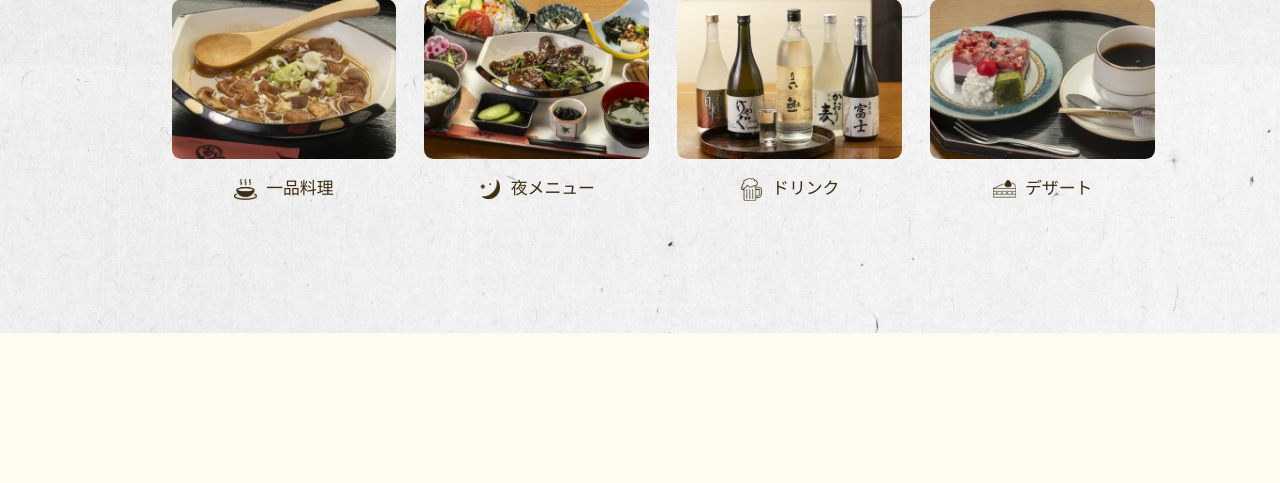
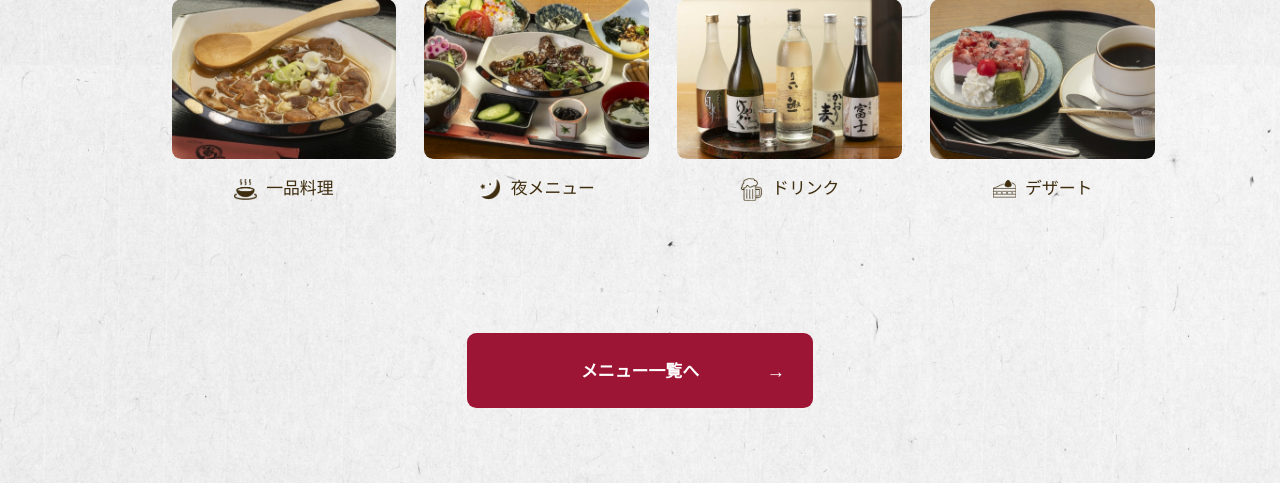
Before and after one commit to kato-t-web/fuji202510, a PHP site: page / in a window 1280 px wide. Shown: the part 3569-4052 px from the top of the page. Before the commit the page ends 3902 px from the top, so only its background shows below. Run offline with PHP 8.4, Linux system fonts and the light colour scheme.

Commit message:
Add menu button to index.html and adjust margin in style.css
- Introduced a new button in index.html for accessing the menu list.
- Updated the margin of .c-menu-grid in style.css to improve layout spacing.

```diff
--- a/index.html
+++ b/index.html
@@ -178,6 +178,10 @@
                     <h3 class="c-menu-item__title">デザート</h3>
                 </a>
             </div>
+            <a href="#" class="c-button js-fadein">
+                <span class="c-button__text">メニュー一覧へ</span>
+                <span class="c-button__arrow">→</span>
+            </a>
         </div>
     </section>
 
--- a/style.css
+++ b/style.css
@@ -884,7 +884,7 @@ img {
 
 .c-menu-grid {
     width: 100rem;
-    margin: 0 auto;
+    margin: 0 auto 8rem;
     display: grid;
     grid-template-columns: repeat(4, 1fr);
     gap: 3rem;
```
Also changed, not shown: 1 other file.
